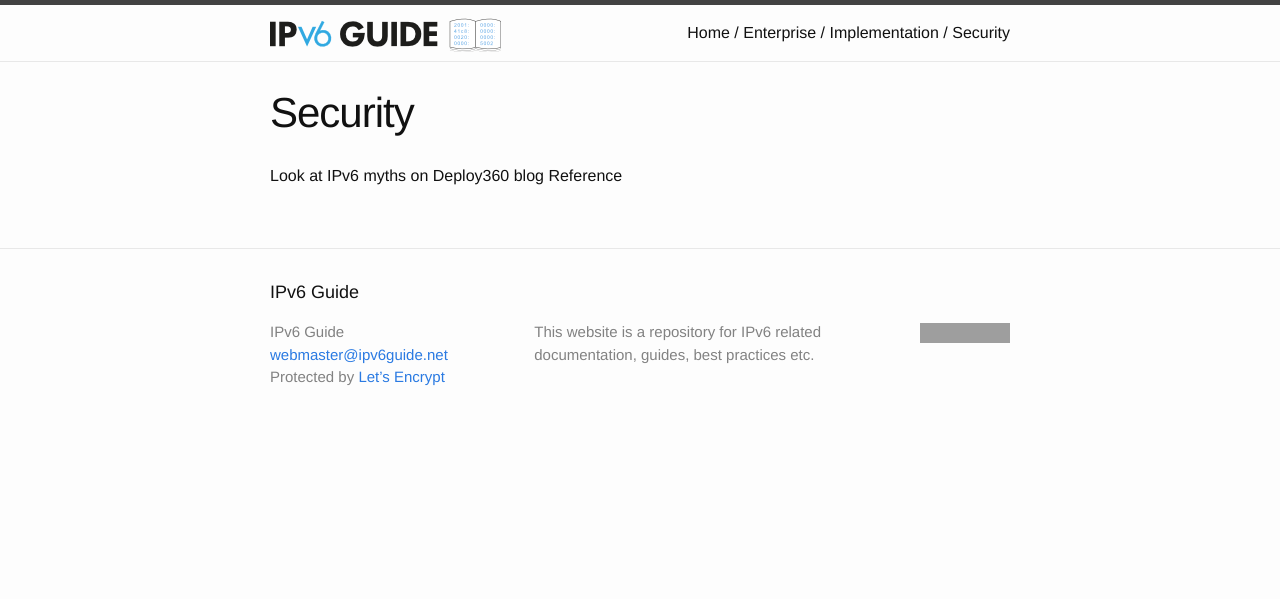
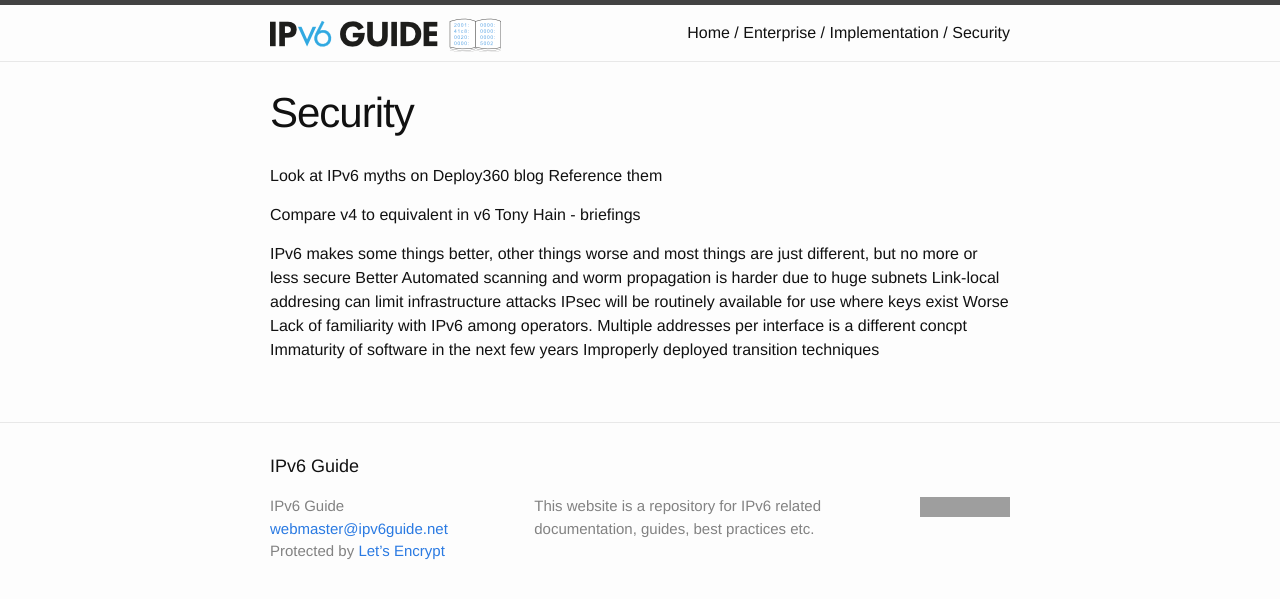
Before and after one commit to ipv6guide/ipv6guide.github.io, a Jekyll site: the page built from enterprise/implementation/security.md, in a window 1280 px wide. Shown: the top 599 px of the page. Built offline with Jekyll 4.4.1, drawn with Linux system fonts in a browser that asks for light colours; grey boxes are pictures that could not be loaded.

Commit message:
Update security.md

```diff
--- a/enterprise/implementation/security.md
+++ b/enterprise/implementation/security.md
@@ -3,4 +3,18 @@ title: Security
 ---
 
 Look at IPv6 myths on Deploy360 blog
-Reference
+Reference them
+
+Compare v4 to equivalent in v6
+Tony Hain - briefings
+
+IPv6 makes some things better, other things worse and most things are just different, but no more or less secure
+Better
+  Automated scanning and worm propagation is harder due to huge subnets
+  Link-local addresing can limit infrastructure attacks
+  IPsec will be routinely available for use where keys exist
+Worse
+  Lack of familiarity with IPv6 among operators.
+  Multiple addresses per interface is a different concpt
+  Immaturity of software in the next few years
+  Improperly deployed transition techniques
```
